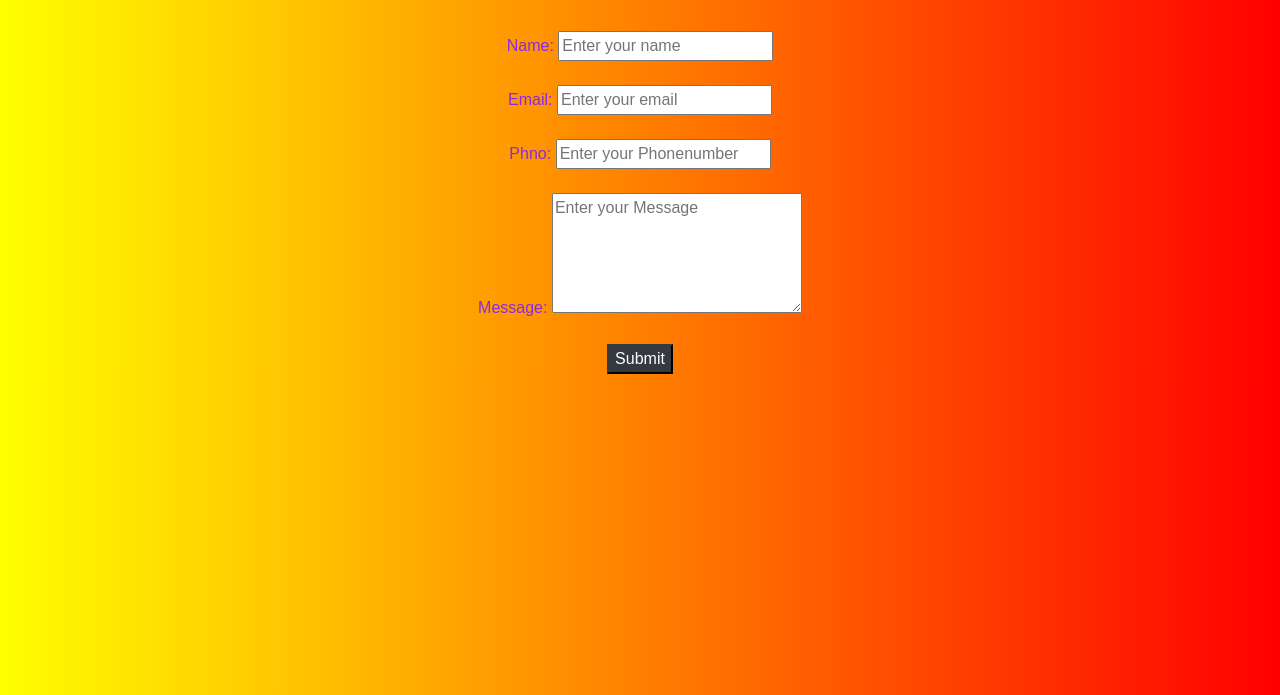
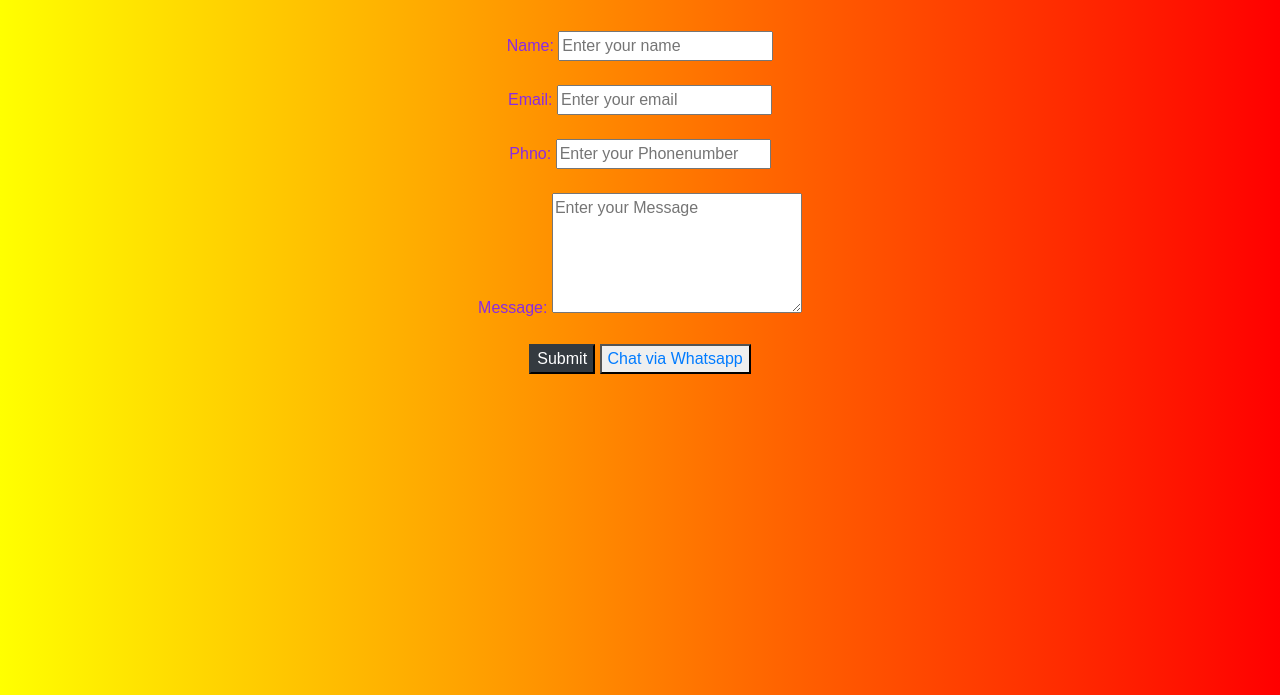
Before and after one commit to sameerkhan2003a/sameer_khan.github.io, a plain HTML site: page index.html in a window 1280 px wide. Shown: the part 105-800 px from the top of the page. Drawn offline with nearby package versions, Linux system fonts and the light colour scheme.

Commit message:
Update index.html

```diff
--- a/index.html
+++ b/index.html
@@ -49,6 +49,7 @@
           Phno: <input type="text" name="Phno" id="Phno" placeholder="Enter your Phonenumber "><br><br>
           Message: <textarea id="Message" style="width:250px;height:120px;" name="Message" placeholder="Enter your Message "></textarea><br><br>
           <input type="submit" class="btn-dark" name="submit" id="submit" value="Submit">
+          <button><a href="https://wa.me/7022730360">Chat via Whatsapp</button>
       </form>
     </center>
 
```
